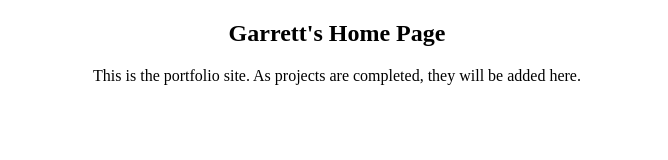
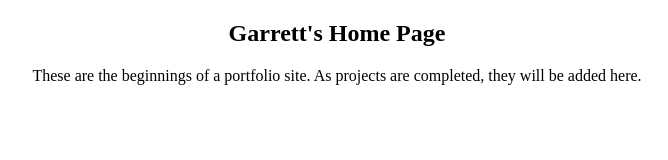
Before and after one commit to glahmann/glahmann.github.io, a plain HTML site: page index.html in a window 1280 px wide. Shown: the whole page, without its empty margins (303-971 px from the left). Drawn offline with Linux system fonts and the light colour scheme.

Commit message:
Change description

```diff
--- a/index.html
+++ b/index.html
@@ -4,13 +4,11 @@
   <title>Garrett's Home Page</title>
   <meta charset="utf-8"/>
   <link rel="stylesheet" type="text/css" href="main.css">
-
 </head>
 <body>
   <h2>Garrett's Home Page</h2>
-  <p>This is the portfolio site. As projects are completed, they will be added
+  <p>These are the beginnings of a portfolio site. As projects are completed, they will be added
     here.
   </p>
-
 </body>
 </html>
```
